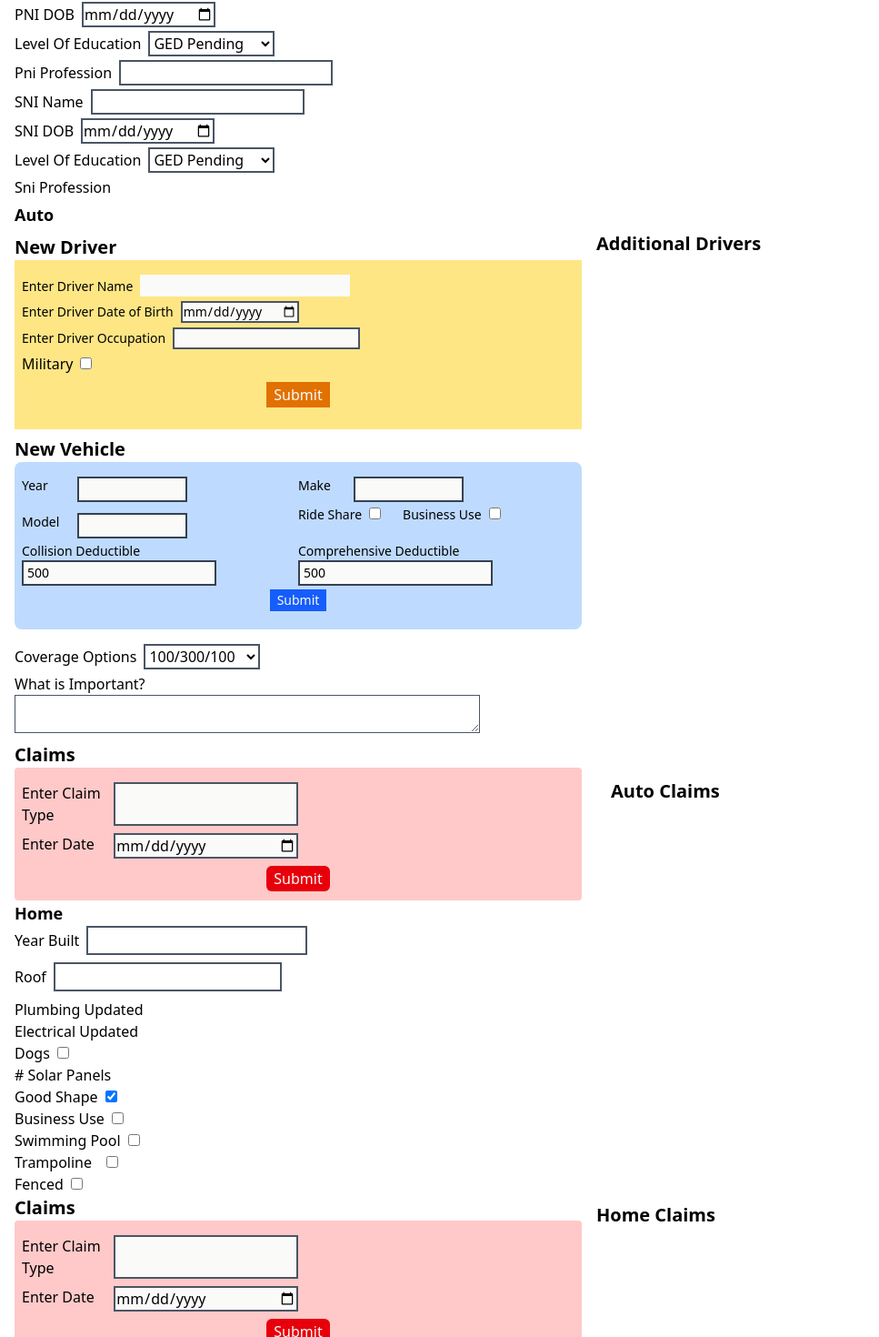
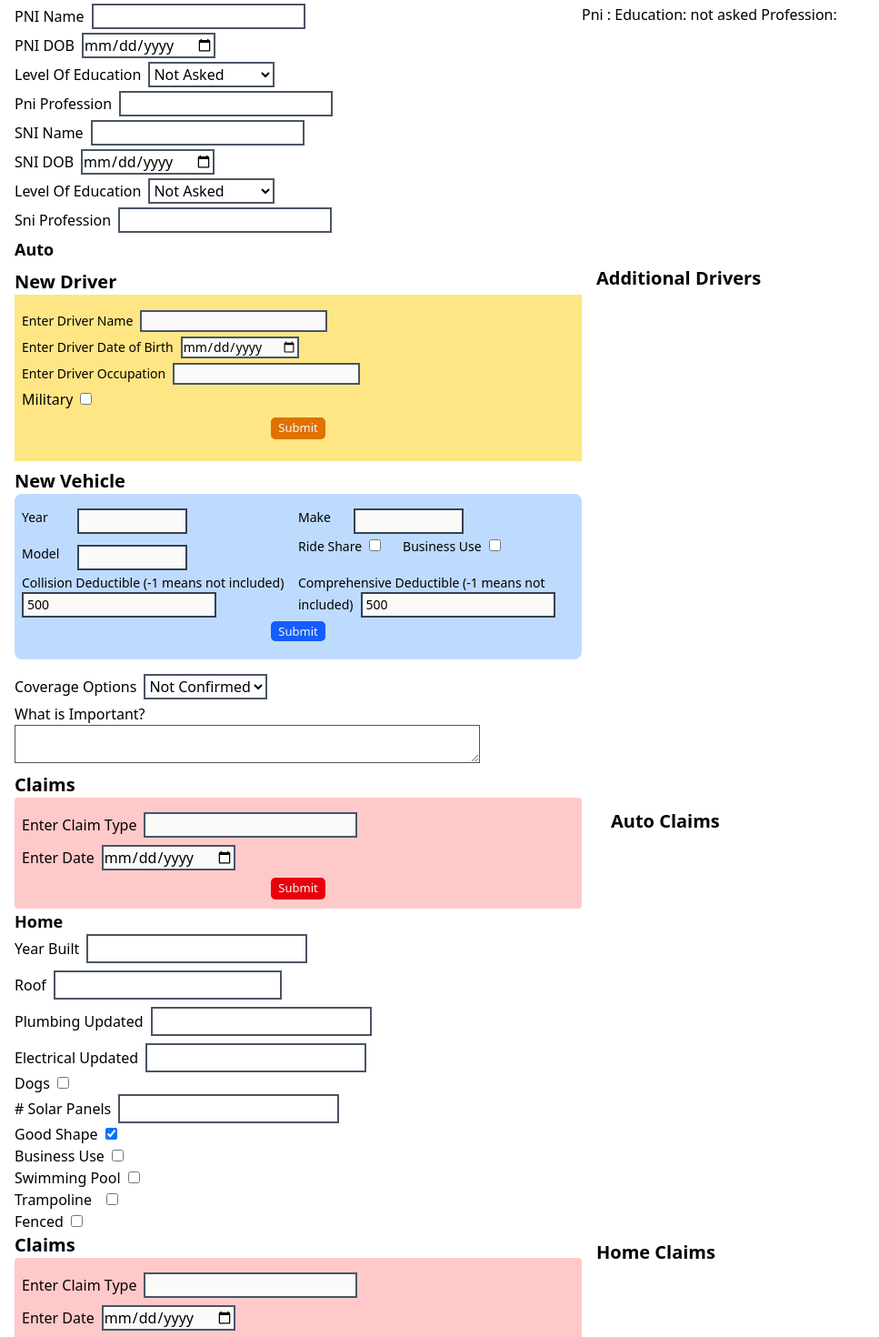
Before and after one commit to Jpatrick6420/propertyandcasualtywebsite, a React (Vite) app: page / in a window 1280 px wide. Shown: the part 374-1844 px from the top of the page at 91% size, without its empty margins (0-967 px from the left). Built offline with nearby package versions, Linux system fonts and the light colour scheme.

Commit message:
reformatted the claims section (removed grid) and changed formatting.

```diff
--- a/src/components/NewDriverSection.jsx
+++ b/src/components/NewDriverSection.jsx
@@ -33,7 +33,7 @@ function NewDriverSection({ handleCurrentData }) {
         <div className="mb-1">
           <label className="mr-2 lg:text-sm">Enter Driver Name</label>
           <input
-            className=" lg:text-smborder-2 border-gray-600 bg-stone-50"
+            className=" lg:text-sm border-2 border-gray-600 bg-stone-50"
             type="text"
             value={driverDetails.name}
             onChange={(e) => handleFieldChange(e, "name")}
--- a/src/components/NewVehicleSection.jsx
+++ b/src/components/NewVehicleSection.jsx
@@ -78,7 +78,9 @@ function NewVehicleSection({ handleCurrentData }) {
         </div>
 
         <div className="mb-1">
-          <label className="mr-2">Collision Deductible</label>
+          <label className="mr-2">
+            Collision Deductible (-1 means not included)
+          </label>
           <input
             type="number"
             className="border-2 bg-stone-50 border-gray-700 px-1 py-0.5 "
@@ -89,7 +91,9 @@ function NewVehicleSection({ handleCurrentData }) {
           />
         </div>
         <div className="mb-1">
-          <label className="mr-2">Comprehensive Deductible</label>
+          <label className="mr-2">
+            Comprehensive Deductible (-1 means not included)
+          </label>
           <input
             className="border-2 border-gray-700 px-1 py-0.5 bg-stone-50"
             type="number"
--- a/src/features/CallForm.jsx
+++ b/src/features/CallForm.jsx
@@ -14,20 +14,20 @@ function CallForm() {
   const initInfo = {
     pni: {
       name: "",
-      pniEducation: "",
+      pniEducation: "not_asked",
       pniProfession: "",
       pniDob: "",
     },
     sni: {
       name: "",
       sniDob: "",
-      sniEducation: "",
+      sniEducation: "not_asked",
       sniProfession: "",
     },
     auto: {
       additionalDrivers: [],
       claims: [],
-      currentCoverage: "100/300/100",
+      currentCoverage: "not_confirmed",
       whatIsImportant: "",
       vehicles: [],
     },
@@ -74,7 +74,7 @@ function CallForm() {
   return (
     <>
       <form className="px-4 py-2 ">
-        <h3 className="text-lg text-center">New Form Data</h3>
+        <h3 className="text-3xl font-bold py-4 text-center">Intake Form</h3>
         <section className="grid grid-cols-1 lg:grid-cols-2">
           <div>
             <div>
@@ -99,7 +99,9 @@ function CallForm() {
                 <select
                   onChange={(e) => handleSelect(e, "pni", "pniEducation")}
                   className="border-2 border-gray-600 mb-1"
+                  value={currentData.pni.pniEducation}
                 >
+                  <option value="not_asked">Not Asked</option>
                   <option value="ged_pending">GED Pending</option>
                   <option value="high_school">High School</option>
                   <option value="some_college">Some College</option>
@@ -111,7 +113,7 @@ function CallForm() {
             <div>
               <label>Pni Profession</label>
               <input
-                className="ml-2 border-2 border-gray-600 mb-1"
+                className="ml-2 border-2 border-gray-600 mb-1 "
                 type="text"
                 value={currentData.pni.pniProfession}
                 onChange={(e) =>
@@ -143,7 +145,9 @@ function CallForm() {
               <select
                 onChange={(e) => handleSelect(e, "sni", "sniEducation")}
                 className="border-2 border-gray-600 mb-1"
+                value={currentData.sni.sniEducation}
               >
+                <option value="not_asked">Not Asked</option>
                 <option value="ged_pending">GED Pending</option>
                 <option value="high_school">High School</option>
                 <option value="some_college">Some College</option>
@@ -154,7 +158,7 @@ function CallForm() {
             <div>
               <label>Sni Profession</label>
               <input
-                className="ml-2 mb-1"
+                className="ml-2 mb-1 border-2 border-gray-600"
                 type="text"
                 value={currentData.sni.sniProfession}
                 onChange={(e) =>
@@ -191,6 +195,7 @@ function CallForm() {
             onChange={(e) => handleSelect(e, "auto", "currentCoverage")}
             value={currentData.auto.currentCoverage}
           >
+            <option value="not_confirmed">Not Confirmed</option>
             <option value="30/65/25">30/65/25</option>
             <option value="30/65/50">30/65/50</option>
             <option value="50/100/50">50/100/50</option>
--- a/src/features/ClaimsSection.jsx
+++ b/src/features/ClaimsSection.jsx
@@ -24,19 +24,19 @@ function ClaimsSection({ handleCurrentData }) {
     <>
       <h3 className="font-bold text-xl">Claims</h3>
       <section className="bg-red-200 px-2 py-0.5 pt-4 rounded-sm">
-        <div className="grid grid-cols-6 mb-2">
+        <div className=" mb-2">
           <label className="mr-2">Enter Claim Type</label>
           <input
-            className="border-2 bg-stone-50 border-gray-600 col-span-2"
+            className="border-2 bg-stone-50 border-gray-600 "
             type="text"
             value={currentClaim.type}
             onChange={(e) => handleFieldChange(e, "type")}
           />
         </div>
-        <div className="grid grid-cols-6">
+        <div>
           <label className="mr-2">Enter Date</label>
           <input
-            className="border-2 bg-stone-50 border-gray-600 col-span-2"
+            className="border-2 bg-stone-50 border-gray-600 "
             type="date"
             value={currentClaim.date}
             onChange={(e) => handleFieldChange(e, "date")}
--- a/src/features/FormResultsSection.jsx
+++ b/src/features/FormResultsSection.jsx
@@ -21,7 +21,7 @@ function FormResultsSection({ currentData }) {
       currentData.auto.additionalDrivers &&
       currentData.auto.additionalDrivers?.map(
         (item, i) =>
-          `${i + 1}) Name: ${item.name} DOB: ${item.dob} Occupation: ${item.occupation}
+          `${i + 1}) Name: ${item.name} ${item.dob ? `DOB: ${item.dob}` : ""} ${item.occupation ? `DOB: ${item.occupation}` : ""}
             ${
               item.occupation?.toLowerCase() == "student"
                 ? item.goodStudent
@@ -41,13 +41,11 @@ function FormResultsSection({ currentData }) {
           ` ${i + 1}) Year: ${item.year} Make: ${item.make} Model: ${item.model}\n
           ${item.rideShare ? "Ride Share: Yes" : "Ride Share: No"}
           ${item.businessUse ? "Business Use: Yes" : "Business Use: No"}
-          Collision: ${item.collisionDeductible} \nComprehensive:
-          ${item.comprehensiveDeductible}\n`,
+          Collision: ${item.collisionDeductible}
+          Comprehensive: ${item.comprehensiveDeductible}`,
       )}
       Current Coverage: ${currentData.auto.currentCoverage}
       What's important: ${currentData.auto.whatIsImportant}
-
-      ${currentData.auto.currentCoverage}
 
       Home Facts
 
@@ -55,7 +53,8 @@ function FormResultsSection({ currentData }) {
       Roof Age: ${currentData.home.roof} ${calcAge(currentData.home.roof)}
       ${currentData.home.plumbingUpdated ? `Plumbing Updated: ${currentData.home.plumbingUpdated} ${calcAge(currentData.home.plumbingUpdated)}` : ""}
       ${currentData.home.electricalUpdated ? `Electrical Updated: ${currentData.home.electricalUpdated} ${calcAge(currentData.home.electricalUpdated)}` : ""}
-      Dog Types:\n ${
+      Dog Types:
+      ${
         currentData.home.dogs
           ? currentData.home.dogTypes?.map((dog, i) => `${i + 1} ${dog}\n`)
           : "No"
@@ -160,7 +159,7 @@ function FormResultsSection({ currentData }) {
       </div>
       <div className="flex justify-center flex-col items-center">
         <button
-          className="bg-green-600 hover:bg-green-800 active:bg-green-600 px-2 py-0.5"
+          className="bg-green-600 hover:bg-green-800 active:bg-green-600 px-2 py-0.5 text-stone-50 hover:cursor-pointer"
           onClick={handleCopy}
         >
           Copy
--- a/src/features/HomeClaimsSection.jsx
+++ b/src/features/HomeClaimsSection.jsx
@@ -19,19 +19,19 @@ function HomeCliaimsSection({ handleCurrentData }) {
     <>
       <h3 className="font-bold text-xl">Claims</h3>
       <section className="bg-red-200 px-2 py-4 rounded-sm">
-        <div className="grid grid-cols-6 mb-2">
+        <div className=" mb-2 ">
           <label className="mr-2">Enter Claim Type</label>
           <input
-            className="border-2 border-gray-600 col-span-2 bg-stone-50"
+            className="border-2 border-gray-600  bg-stone-50"
             type="text"
             value={currentClaim.type}
             onChange={(e) => handleFieldChange(e, "type")}
           />
         </div>
-        <div className="grid grid-cols-6">
+        <div className="">
           <label className="mr-2">Enter Date</label>
           <input
-            className="border-2 bg-stone-50 border-gray-600 col-span-2"
+            className="border-2 bg-stone-50 border-gray-600 "
             type="date"
             value={currentClaim.date}
             onChange={(e) => handleFieldChange(e, "date")}
--- a/src/features/HomeSection.jsx
+++ b/src/features/HomeSection.jsx
@@ -46,11 +46,11 @@ function HomeSection({ handleCurrentHomeData, currentData }) {
           onChange={(e) => handleHomeDataChange(e, "roof")}
         />
       </div>
-      <div>
+      <div className="mb-2">
         <label>Plumbing Updated</label>
         <input
           type="text"
-          className="ml-2"
+          className="ml-2 border-2 border-gray-600 px-1 py-0.5"
           value={currentData.home.plumbingUpdated}
           onChange={(e) => handleHomeDataChange(e, "plumbingUpdated")}
         />
@@ -58,7 +58,7 @@ function HomeSection({ handleCurrentHomeData, currentData }) {
       <div>
         <label>Electrical Updated</label>
         <input
-          className="ml-2"
+          className="ml-2 border-2 border-gray-600 px-1 py-0.5"
           type="text"
           value={currentData.home.electricalUpdated}
           onChange={(e) => handleHomeDataChange(e, "electricalUpdated")}
@@ -110,7 +110,7 @@ function HomeSection({ handleCurrentHomeData, currentData }) {
       <div>
         <label># Solar Panels</label>
         <input
-          className="ml-2"
+          className="ml-2 border-2 border-gray-600 px-1 py-0.5"
           type="text"
           value={currentData.home.solar}
           onChange={(e) => handleHomeDataChange(e, "solar")}
--- a/src/index.css
+++ b/src/index.css
@@ -1,68 +1,11 @@
-/* :root {
-  font-family: system-ui, Avenir, Helvetica, Arial, sans-serif;
-  line-height: 1.5;
-  font-weight: 400;
-
-  color-scheme: light dark;
-  color: rgba(255, 255, 255, 0.87);
-  background-color: #242424;
-
-  font-synthesis: none;
-  text-rendering: optimizeLegibility;
-  -webkit-font-smoothing: antialiased;
-  -moz-osx-font-smoothing: grayscale;
+button {
+  cursor: pointer;
+  border-radius: 5px;
+  font-size: 13px;
+  &:hover {
+    transform: scale(1.05);
+  }
+  &:active {
+    transform: scale(1);
+  }
 }
-
-a {
-  font-weight: 500;
-  color: #646cff;
-  text-decoration: inherit;
-}
-a:hover {
-  color: #535bf2;
-}
-
-body {
-  margin: 0;
-  display: flex;
-  place-items: center;
-  min-width: 320px;
-  min-height: 100vh;
-}
-
-h1 {
-  font-size: 3.2em;
-  line-height: 1.1;
-}
-
-button {
-  border-radius: 8px;
-  border: 1px solid transparent;
-  padding: 0.6em 1.2em;
-  font-size: 1em;
-  font-weight: 500;
-  font-family: inherit;
-  background-color: #1a1a1a;
-  cursor: pointer;
-  transition: border-color 0.25s;
-}
-button:hover {
-  border-color: #646cff;
-}
-button:focus,
-button:focus-visible {
-  outline: 4px auto -webkit-focus-ring-color;
-}
-
-@media (prefers-color-scheme: light) {
-  :root {
-    color: #213547;
-    background-color: #ffffff;
-  }
-  a:hover {
-    color: #747bff;
-  }
-  button {
-    background-color: #f9f9f9;
-  }
-} */
```
